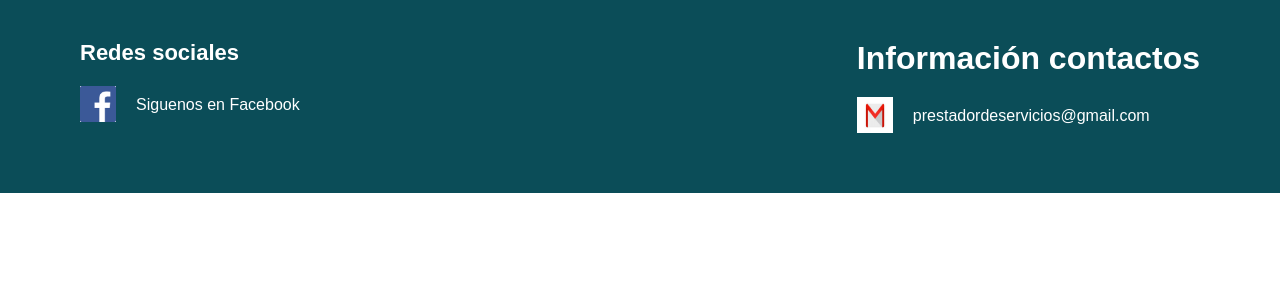
After one commit to SistemasTecTlaxiaco/Fundamentos-Ing-software, a PHP site: page /sistema/includes/footerventanas.php in a window 1280 px wide. The commit adds this page. Shown: the top 300 px of the page. Run offline with PHP 8.4, Linux system fonts and the light colour scheme.

Commit message:
Corrigiendo bug

```diff
--- a/sistema/detalle_persona.php
+++ b/sistema/detalle_persona.php
@@ -51,6 +51,6 @@ $query = mysqli_query($conection,'SELECT * FROM registro where id_registro=?');
 
       </div>
 
-	<?php include "includes/footer.php" ?>
+	<?php include "includes/footerventanas.php" ?>
 </body>
 </html>
--- /dev/null
+++ b/sistema/includes/footerventanas.php
@@ -0,0 +1,38 @@
+<!DOCTYPE html>
+<html lang="en">
+<head>
+    <meta charset="UTF-8">
+    <title>Footer Desing</title>
+    <link rel="stylesheet" href="css/estilosfooter.css">
+    <meta name="viewport" content="width=device-width, user-scalable=no, initial-scale=1.0, maximum-scale=1.0, minimum-scale=1.0">
+</head>
+<body>
+    <footer>
+        <div class="container-footer-all">
+            <div class="container-body">
+               <div class="columna2">
+                    <h1>Redes sociales</h1>
+                    <div class="row">
+                        <img src="../img/facebook.png">
+                        <label>Siguenos en Facebook</label>
+                    </div>
+                    <div class="row">
+
+                    </div>
+                </div>
+
+                <div class="Columna3">
+                    <h1>Información contactos</h1>
+                    <div class="row2">
+                        <img src="../img/gmaill.jpg">
+                        <label>prestadordeservicios@gmail.com</label>
+                    </div>
+                    <div class="row2">
+
+                    </div>
+                </div>
+            </div>
+        </div>
+    </footer>
+</body>
+</html>
```
